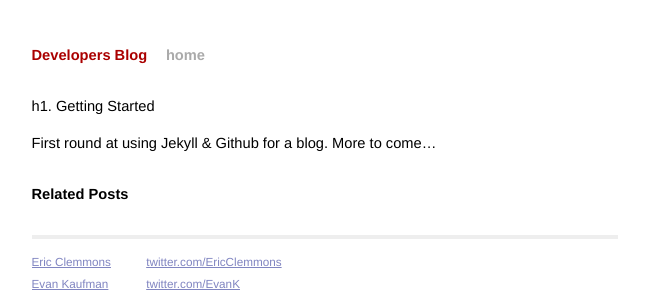
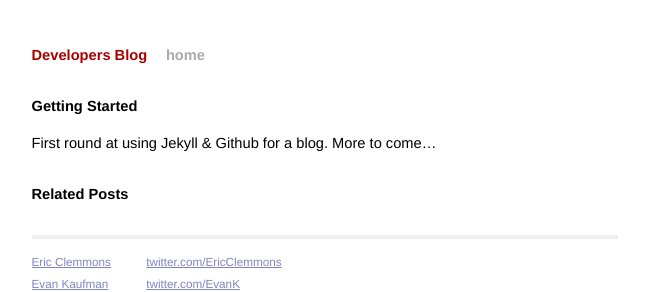
Before and after one commit to CollegeDegrees/collegedegrees.github.com, a Jekyll site: the page built from _posts/2010-10-04-getting-started.md, in a window 1280 px wide. Shown: the top 292 px of the page, without its empty margins (315-964 px from the left). Built offline with Jekyll 4.4.1, drawn with Linux system fonts in a browser that asks for light colours; Markdown is read by kramdown in place of the engine named in the settings.

Commit message:
Fixed "Getting Started" heading tag

```diff
--- a/_posts/2010-10-04-getting-started.md
+++ b/_posts/2010-10-04-getting-started.md
@@ -3,6 +3,7 @@ layout: post
 title: Getting Started
 ---
 
-h1. {{ page.title }}
+{{ page.title }}
+===
 
 First round at using Jekyll & Github for a blog.  More to come&hellip;
```
